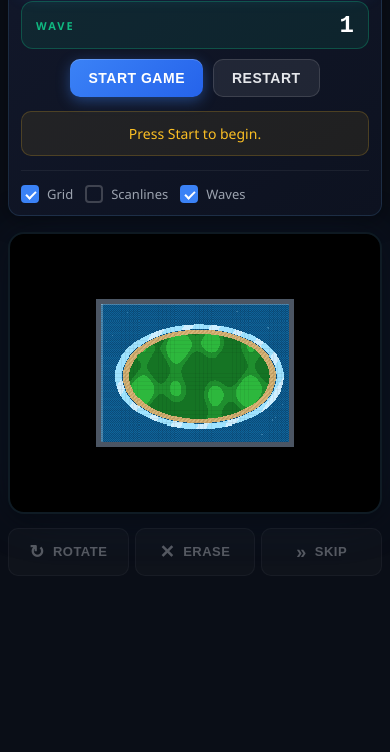
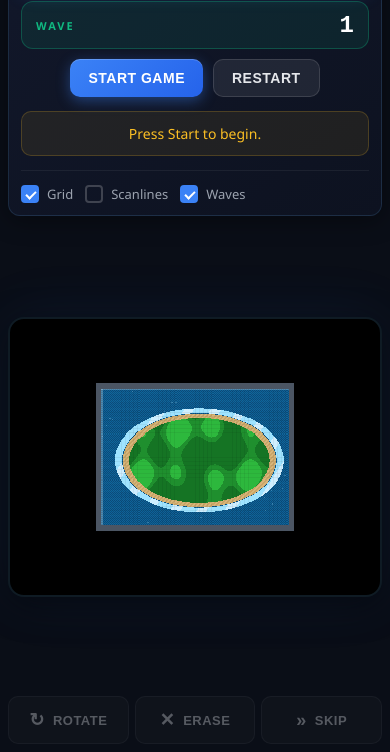
Before and after one commit to marse337/FortressGame, a plain HTML site: page index.html in a window 390 px wide. Shown: the part 92-844 px from the top of the page. Drawn offline with Linux system fonts and the light colour scheme; animation ran at ten frames a second.

Commit message:
Lock viewport on touch and add leash from finger to anchor
Page scroll fix:
- html/body: overflow:hidden so the page can't scroll/bounce on mobile
- .wrap: flex column locked to 100dvh
- .stage: flex:1 1 auto with min-height:0
- canvas: max-width + max-height + aspect-ratio so it shrinks to fit instead of overflowing in landscape or on small viewports

Leash:
- New renderTouchLeash draws a dashed line from the finger (state.aimX/aimY) to the centroid of the lifted preview, plus a small dot at the finger
- Color matches valid (white) / invalid (red) hover state
- input.js sets state.touchPlacing on touch placement start; clears on pointerup/cancel
- Skips drawing when finger is within 6 internal-px of the anchor

Co-Authored-By: Claude Opus 4.7 (1M context) <noreply@anthropic.com>

```diff
--- a/game.js
+++ b/game.js
@@ -1356,6 +1356,51 @@ function renderHover(ctx, state) {
 }
 
 
+// Leash from finger to the lifted anchor, only while a touch placement
+// is in progress. Helps the user's eye connect their finger to the offset
+// preview piece.
+function renderTouchLeash(ctx, state) {
+  if (!state.touchPlacing) return;
+  if (state.phase !== "BUILD" && state.phase !== "TURRET") return;
+
+  const cells = state.hover?.cells;
+  if (!cells || !cells.length) return;
+
+  let sx = 0, sy = 0;
+  for (const c of cells) {
+    sx += c.x * CONFIG.TILE + CONFIG.TILE / 2;
+    sy += c.y * CONFIG.TILE + CONFIG.TILE / 2;
+  }
+  sx = (sx / cells.length) | 0;
+  sy = (sy / cells.length) | 0;
+
+  const fx = state.aimX | 0;
+  const fy = state.aimY | 0;
+
+  // Don't draw a degenerate near-zero-length line
+  if (Math.hypot(fx - sx, fy - sy) < 6) return;
+
+  const ok = !!state.hover.valid;
+  const color = ok ? "#e5e7eb" : "#ff4d4d";
+
+  ctx.save();
+  ctx.globalAlpha = 0.7;
+  ctx.strokeStyle = color;
+  ctx.lineWidth = 1;
+  ctx.setLineDash([3, 3]);
+  ctx.beginPath();
+  ctx.moveTo(sx + 0.5, sy + 0.5);
+  ctx.lineTo(fx + 0.5, fy + 0.5);
+  ctx.stroke();
+  ctx.setLineDash([]);
+
+  // Small dot at finger position
+  ctx.globalAlpha = 0.9;
+  ctx.fillStyle = color;
+  ctx.fillRect(fx - 1, fy - 1, 3, 3);
+  ctx.restore();
+}
+
 function renderGridOverlay(ctx) {
   ctx.globalAlpha = 0.25;
   ctx.strokeStyle = PAL.grid;
@@ -1449,6 +1494,7 @@ function renderFrame({ ctx, buf, vctx, view, state, ui }, t) {
 
   renderBorder(ctx);
   renderHover(ctx, state);
+  renderTouchLeash(ctx, state);
 
   // Banner on top of everything
   renderBanner(ctx, state);
@@ -1808,6 +1854,7 @@ function initInput({ view, state, mapper, build, turret, combat, flow, ui }) {
           startY: e.clientY,
           moved: 0,
         };
+        state.touchPlacing = true; // tells renderer to draw the leash
         return;
       }
 
@@ -1822,6 +1869,7 @@ function initInput({ view, state, mapper, build, turret, combat, flow, ui }) {
 
     const ap = activePointer;
     activePointer = null;
+    state.touchPlacing = false;
     view.releasePointerCapture?.(e.pointerId);
 
     if (ap.kind === "fire") {
@@ -1846,6 +1894,7 @@ function initInput({ view, state, mapper, build, turret, combat, flow, ui }) {
   view.addEventListener("pointercancel", (e) => {
     if (!activePointer || activePointer.id !== e.pointerId) return;
     activePointer = null;
+    state.touchPlacing = false;
     stopContinuousFire();
   });
 
--- a/src/input.js
+++ b/src/input.js
@@ -245,6 +245,7 @@ export function initInput({ view, state, mapper, build, turret, combat, flow, ui
           startY: e.clientY,
           moved: 0,
         };
+        state.touchPlacing = true; // tells renderer to draw the leash
         return;
       }
 
@@ -259,6 +260,7 @@ export function initInput({ view, state, mapper, build, turret, combat, flow, ui
 
     const ap = activePointer;
     activePointer = null;
+    state.touchPlacing = false;
     view.releasePointerCapture?.(e.pointerId);
 
     if (ap.kind === "fire") {
@@ -283,6 +285,7 @@ export function initInput({ view, state, mapper, build, turret, combat, flow, ui
   view.addEventListener("pointercancel", (e) => {
     if (!activePointer || activePointer.id !== e.pointerId) return;
     activePointer = null;
+    state.touchPlacing = false;
     stopContinuousFire();
   });
 
--- a/styles.css
+++ b/styles.css
@@ -23,12 +23,17 @@ html, body {
   font-family: 'Segoe UI', system-ui, -apple-system, sans-serif;
   -webkit-text-size-adjust: 100%;
   overscroll-behavior: none;
+  overflow: hidden;
 }
 
 .wrap {
   max-width: 980px;
   margin: 0 auto;
   padding: 16px;
+  display: flex;
+  flex-direction: column;
+  min-height: 100dvh;
+  max-height: 100dvh;
 }
 
 /* Main Panel */
@@ -307,14 +312,20 @@ button {
 
 /* Game Stage */
 .stage {
-  display: grid;
-  place-items: center;
+  display: flex;
+  align-items: center;
+  justify-content: center;
   margin-top: 16px;
+  flex: 1 1 auto;
+  min-height: 0;
 }
 
 canvas {
-  width: min(940px, 100%);
+  max-width: min(940px, 100%);
+  max-height: 100%;
+  width: auto;
   height: auto;
+  aspect-ratio: 4 / 3;
   image-rendering: pixelated;
   border-radius: 16px;
   border: 2px solid var(--panel-border);
```
Also changed, not shown: src/render.js (+46 -0 lines).
